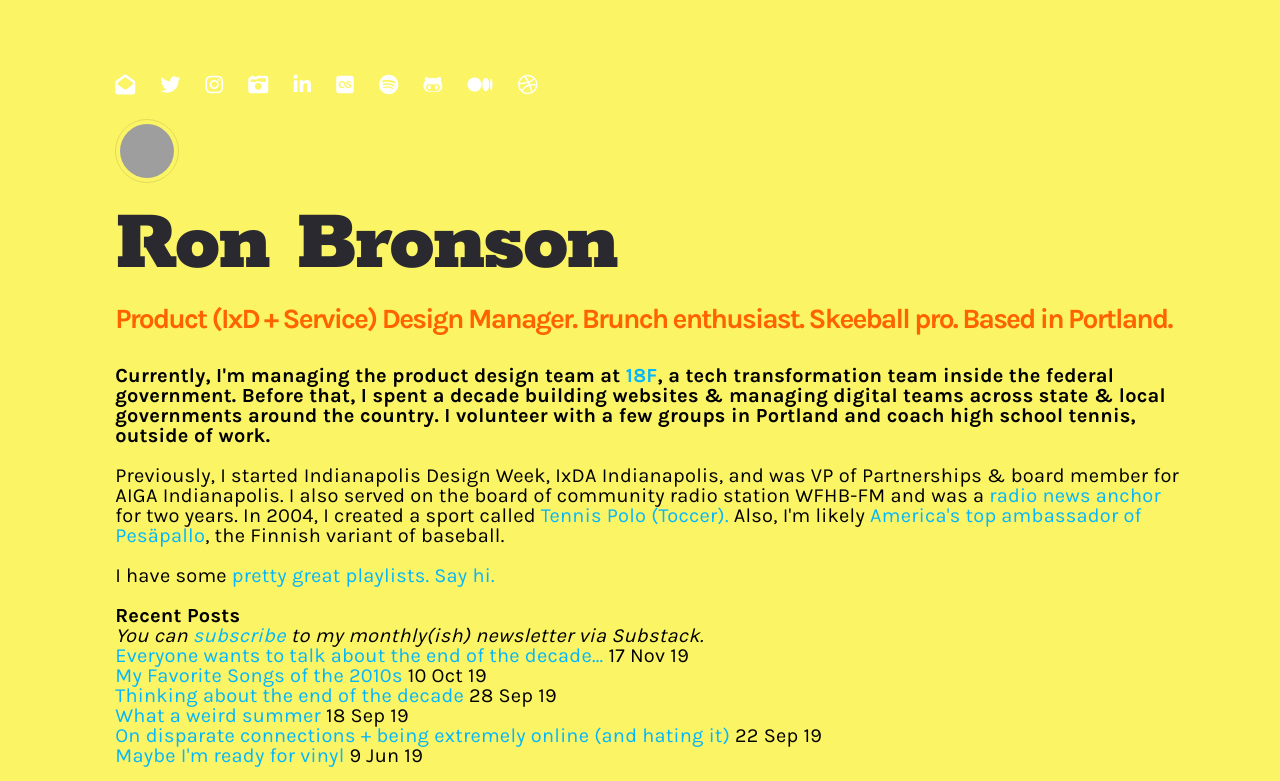
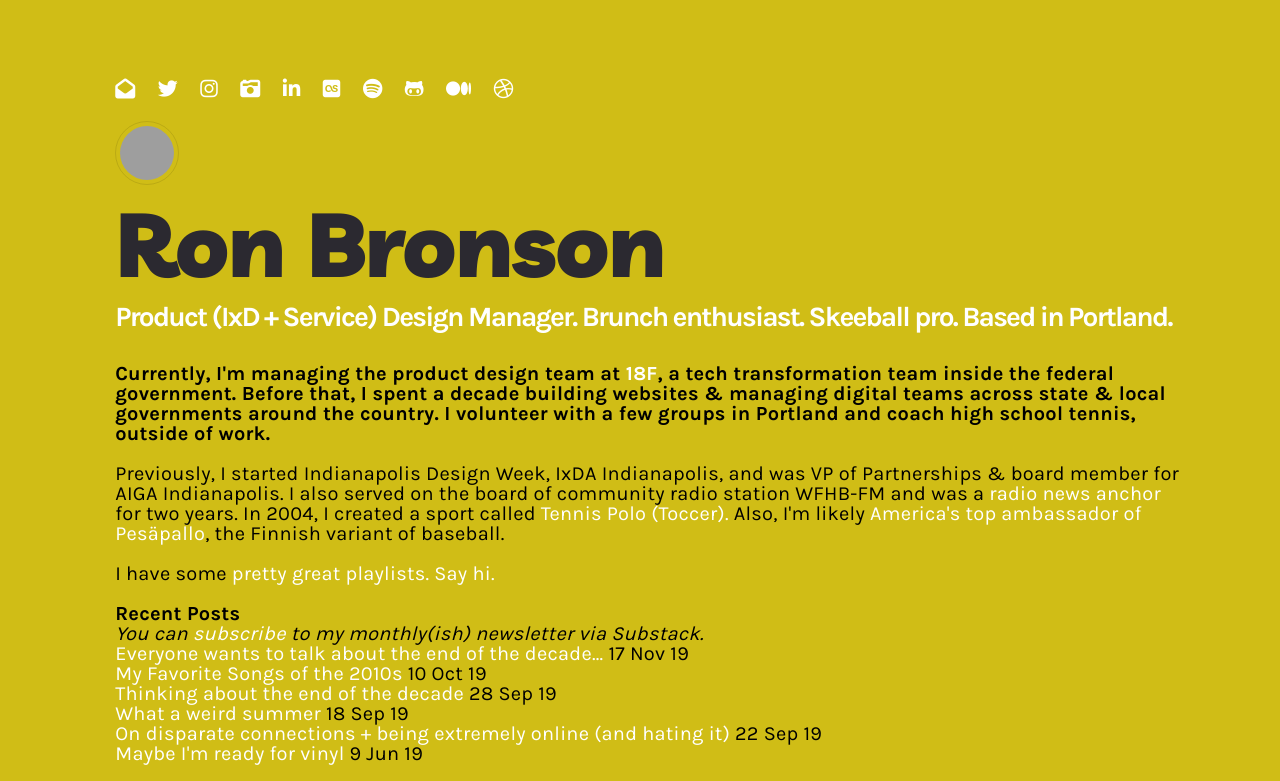
Before and after one commit to quarterback/sitesite, a plain HTML site: page index.html in a window 1280 px wide. Shown: the top 781 px of the page. Drawn offline with nearby package versions, Linux system fonts and the light colour scheme; files that its build step writes are made by us from their sources; grey boxes are pictures that could not be loaded.

Commit message:
Add files via upload

```diff
--- a/css/style.css
+++ b/css/style.css
@@ -1,6 +1,6 @@
 
 /* Import fonts */
-@import url('https://fonts.googleapis.com/css?family=Karla:400,700|Rokkitt:300,900');
+@import url('https://fonts.googleapis.com/css?family=Karla:400,700|Rokkitt:300,900|Livvic:500,900');
 
 /* 1. Reset */
 html, body, div, span, applet, object, iframe, h1, h2, h3, h4, h5, h6, p, blockquote, pre, a, abbr, acronym, address, big, cite, code, del, dfn, em, img, ins, kbd, q, s, samp, small, strike, strong, sub, sup, tt, var, b, u, i, center, dl, dt, dd, ol, ul, li, fieldset, form, label, legend, table, caption, tbody, tfoot, thead, tr, th, td, article, aside, canvas, details, embed, figure, figcaption, footer, header, hgroup, menu, nav, output, ruby, section, summary, time, mark, audio, video {
@@ -50,7 +50,7 @@ body {
 
 /* 2. Content elements */
 body {
-	background: #fbf464;
+	background: #D0BD16;
 	padding: 4vw 9vw;
 }
 
@@ -61,7 +61,7 @@ body {
 }
 
 main {
-	font-family: "Rokkitt";
+	font-family: "Karla";
 	font-size: 40px;
 	font-weight: 900;
 	color: #cdecff;
@@ -115,7 +115,7 @@ main {
 }
 
 a {
-	color: #04b6fd;
+	color: #fff;
 	text-decoration: none;
 }
 
@@ -152,7 +152,7 @@ a:hover {
 }
 
 .bigtitle {
-	font-family: "Rokkitt";
+	font-family: "Livvic";
 	font-size: 7vw;
 	font-weight: 900;
 	line-height: 1;
@@ -163,7 +163,7 @@ a:hover {
 }
 
 .title {
-	font-family: "Rokkitt";
+	font-family: "Livvic";
 	font-size: 7vw;
 	font-weight: 500;
 	line-height: 1;
@@ -184,12 +184,12 @@ a:hover {
 	font-size: 20px;
 	letter-spacing: .0125em;
 	font-family: "Karla";
-	weight: 400;
+	weight: 500;
 	margin-bottom: 40px;
 }
 
 .profile-info {
-	color: #ff6300;
+	color: #fff;
 	font-family: "Karla";
 	font-size: 28px;
 	weight: 400;
@@ -237,7 +237,7 @@ a:hover {
 		--miyamoto-red: #e7040f;
 }
 .site-info {
-	color: #e7040f;
+	color: #000;
 	font-family: Karla, sans-serif;
 	font-size: 14px;
 	font-weight: 400;
```
